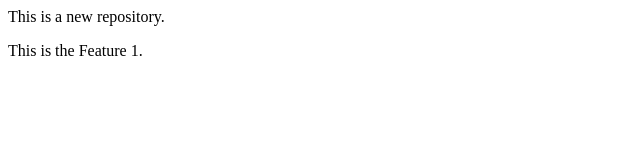
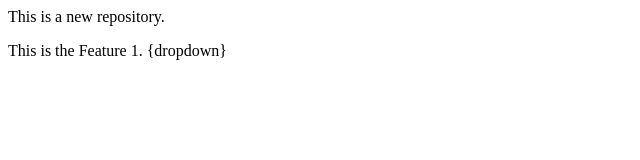
Before and after one commit to VatsalIITBHU/LocalRepo, a plain HTML site: page index.html in a window 1280 px wide. Shown: the full height of the page, 0-640 px from the left. Drawn offline with Linux system fonts and the light colour scheme.

Commit message:
Added DRopdown

```diff
--- a/index.html
+++ b/index.html
@@ -1,2 +1,2 @@
 <p>This is a new repository.</p>
-<p>This is the Feature 1.</p>
+<p>This is the Feature 1. {dropdown}</p>
```
